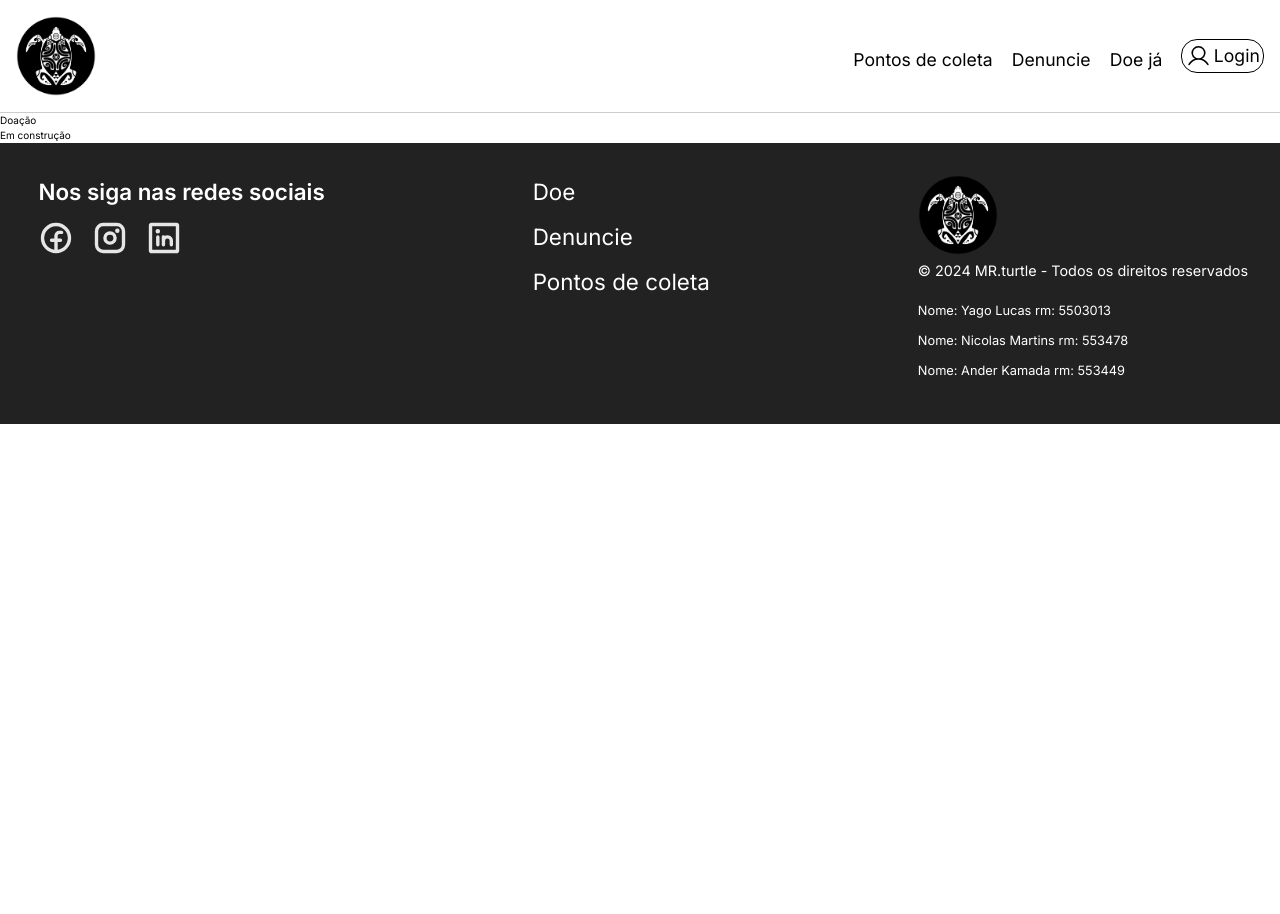
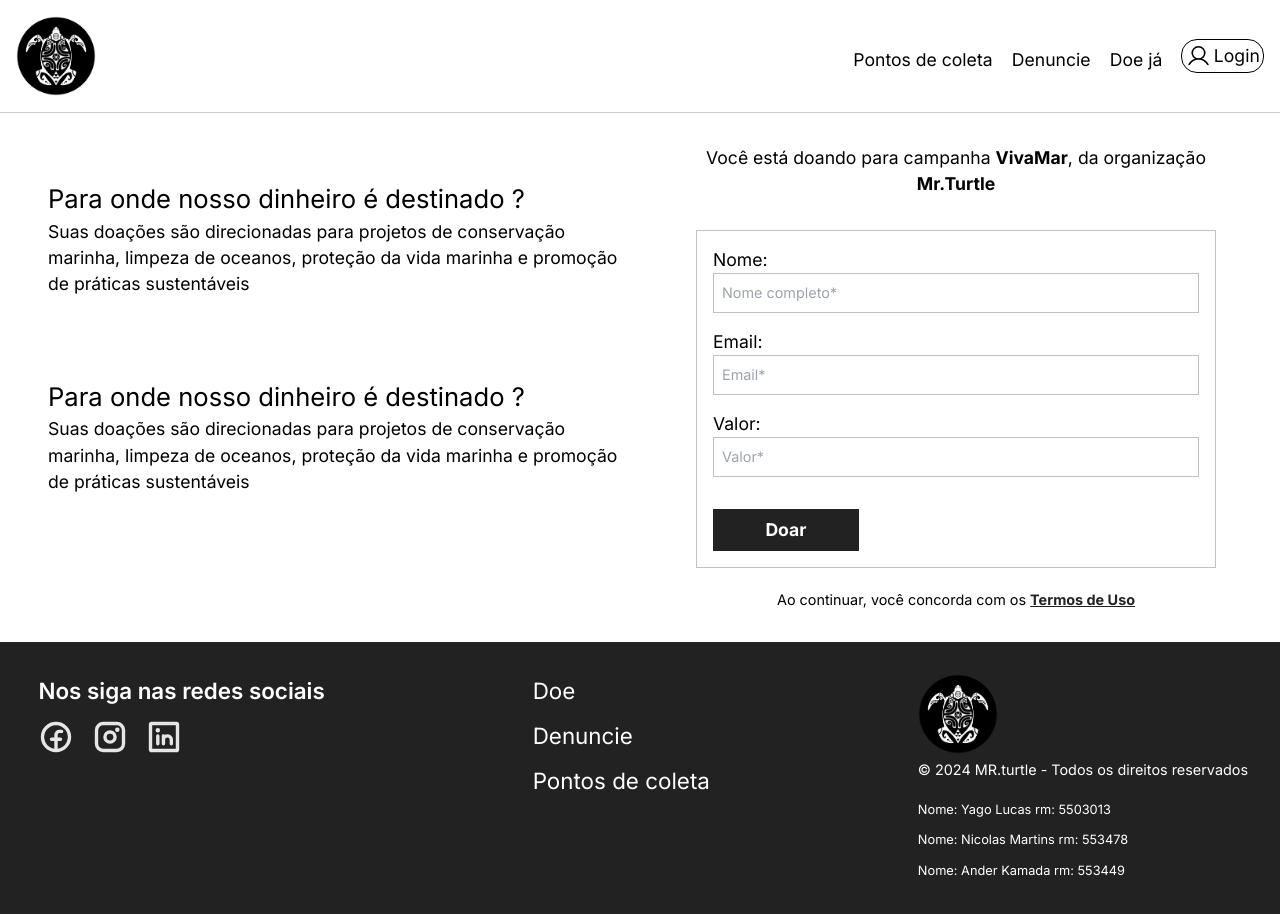
Before and after one commit to yagoluucas/entrega-global-web, a Next.js app: page /doacao in a window 1280 px wide. Shown: the top 914 px of the page. Before the commit the page ends 800 px from the top, so only its background shows below. Built offline with nearby package versions, Linux system fonts and the light colour scheme.

Commit message:
adicionado componente da página de doação

```diff
--- a/src/app/doacao/page.tsx
+++ b/src/app/doacao/page.tsx
@@ -1,8 +1,18 @@
+import FormularioDoacao from "@/components/doacao/FormularioDoacao";
+import InfoDoacao from "@/components/doacao/InfoDoacao";
+import '@/styles/doacao.css'
+import Image from "next/image";
 export default function Doacao() {
     return (
-        <main>
-            <h1>Doação</h1>
-            <p>Em construção</p>
+        <main className="doacao">
+            <div>
+                <InfoDoacao titulo="Para onde nosso dinheiro é destinado ?" texto="Suas doações são direcionadas para projetos de conservação marinha, limpeza de oceanos, proteção da vida marinha e promoção de práticas sustentáveis"
+                />
+
+                <InfoDoacao titulo="Para onde nosso dinheiro é destinado ?" texto="Suas doações são direcionadas para projetos de conservação marinha, limpeza de oceanos, proteção da vida marinha e promoção de práticas sustentáveis"
+                />
+            </div>
+            <FormularioDoacao />
         </main>
     )
 }
--- /dev/null
+++ b/src/components/doacao/FormularioDoacao/index.tsx
@@ -0,0 +1,21 @@
+import Link from 'next/link'
+import './style.css'
+export default function FormularioDoacao() {
+    return (
+        <section className="formulario--doacao">
+            <h1>Você está doando para campanha <span>VivaMar</span>, da organização <span>Mr.Turtle</span></h1>
+            <div>
+                <form>
+                    <label htmlFor="nome">Nome:</label>
+                    <input type="text" id="nome" name="nome" placeholder="Nome completo*" required />
+                    <label htmlFor="email">Email:</label>
+                    <input type="email" id="email" placeholder="Email*" name="email" required />
+                    <label htmlFor="valor">Valor:</label>
+                    <input type="number" min={1} placeholder="Valor*" id="valor" name="valor" required />
+                </form>
+                <button>Doar</button>
+            </div>
+            <p>Ao continuar, você concorda com os <Link href={'/termos'}>Termos de Uso</Link></p>
+        </section>
+    )
+}
--- /dev/null
+++ b/src/components/doacao/FormularioDoacao/style.css
@@ -0,0 +1,69 @@
+main.doacao section.formulario--doacao {
+    background: #fff;
+    padding: 1rem 3rem;
+}
+
+main.doacao section.formulario--doacao div {
+    display: flex;
+    justify-content: center;
+    flex-direction: column;
+    border:0.1rem solid #C1C1C1;
+    padding: 1rem;
+    margin-bottom: 1.3rem;
+}
+
+main.doacao section.formulario--doacao h1{
+    text-align: center;
+    font-size: 1.1rem;
+    margin-bottom: 2rem;
+}
+
+main.doacao section.formulario--doacao h1 span {
+    font-weight: 700;
+}
+
+main.doacao section.formulario--doacao form {
+    display: flex;
+    flex-direction: column;
+    margin-bottom: 1rem;
+}
+
+main.doacao section.formulario--doacao form label {
+    font-size: 1.1rem;
+}
+
+main.doacao section.formulario--doacao form input {
+    width: 100%;
+    border:0.1rem solid #C1C1C1;
+    padding: 0.5rem;
+    margin-bottom: 1rem;
+    font-size: 0.9rem;
+}
+
+main.doacao section.formulario--doacao button {
+    background: #222;
+    color: #fff;
+    padding: 0.5rem 1rem;
+    border: none;
+    cursor: pointer;
+    font-size: 1.1rem;
+    font-weight: 700;
+    transition: 0.3s;
+    width: 30%;
+}
+
+main.doacao section.formulario--doacao button:hover {
+    background: #555;
+}
+
+main.doacao section.formulario--doacao p {
+    font-size: 0.9rem;
+    text-align: center;
+    margin-top: 1rem;
+}
+
+main.doacao section.formulario--doacao p a {
+    color: #222;
+    font-weight: 700;
+    text-decoration: underline;
+}
--- /dev/null
+++ b/src/components/doacao/InfoDoacao/index.tsx
@@ -0,0 +1,11 @@
+import Image from 'next/image'
+import {InfoDoacaoProps} from './interface'
+import './style.css'
+export default function InfoDoacao(props: InfoDoacaoProps) {
+    return (
+        <section className='info--doacao'>
+            <h2>{props.titulo}</h2>
+            <p>{props.texto}</p>
+        </section>
+    )
+}
--- /dev/null
+++ b/src/components/doacao/InfoDoacao/interface.ts
@@ -0,0 +1,6 @@
+interface InfoDoacaoProps {
+    titulo:string,
+    texto:string,
+}
+
+export type { InfoDoacaoProps }
--- /dev/null
+++ b/src/components/doacao/InfoDoacao/style.css
@@ -0,0 +1,11 @@
+main.doacao section.info--doacao {
+    margin: 0 0 5rem 2rem ;
+}
+
+main.doacao section.info--doacao h2 {
+    font-size: 1.6rem;
+}
+
+main.doacao section.info--doacao p {
+    font-size: 1.1rem;
+}
--- /dev/null
+++ b/src/styles/doacao.css
@@ -0,0 +1,15 @@
+main.doacao {
+    display: grid;
+    grid-template-columns: 1fr 1fr;
+    grid-gap: 1rem;
+    margin: 1rem;
+    align-items: center;
+}
+
+
+@media (max-width: 860px) {
+    main.doacao {
+        grid-template-columns: 1fr;
+    }
+
+}
```
Also changed, not shown: public/doacao/tartaruga.webp (added), src/app/termos/page.tsx (added).
